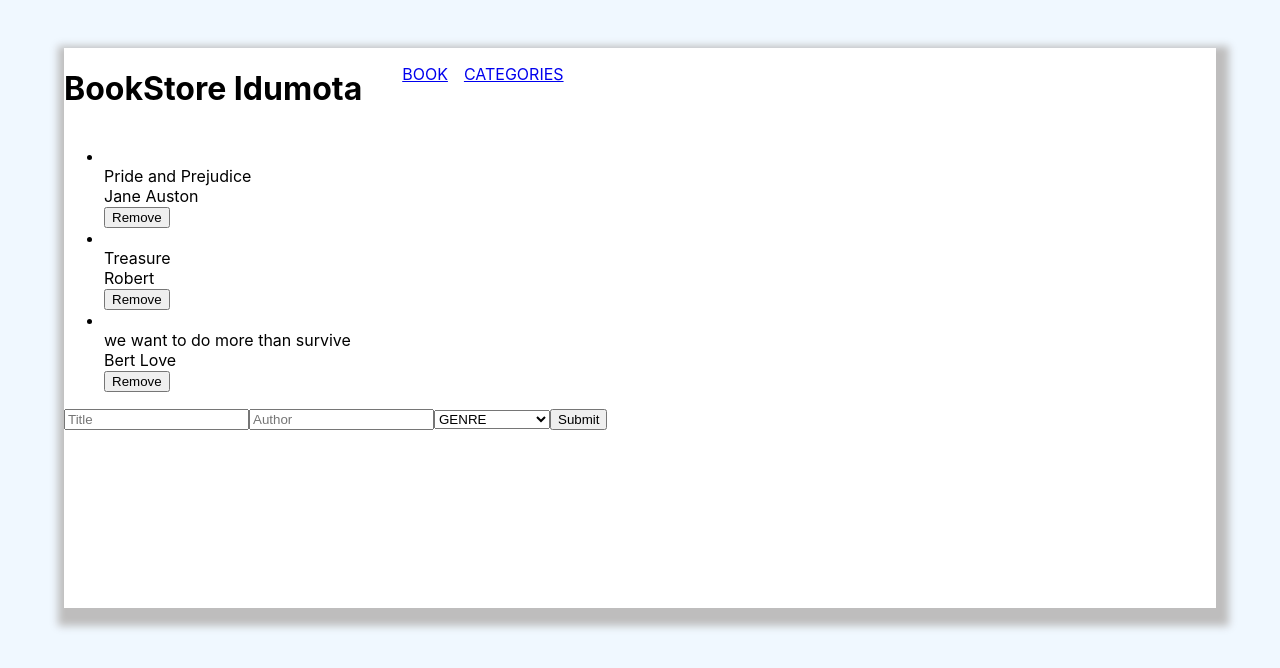
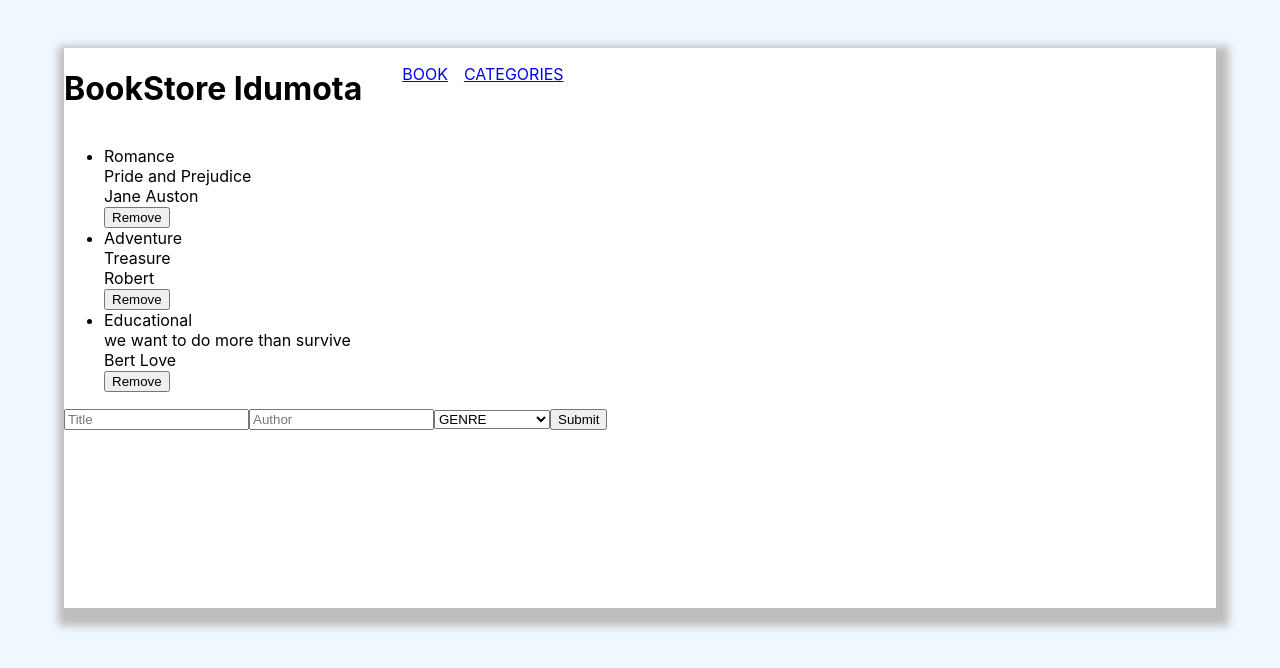
Before and after one commit to V0pe/Bookstore, a React (Create React App) app: page / in a window 1280 px wide. Shown: the top 668 px of the page. Built offline with nearby package versions, Linux system fonts and the light colour scheme.

Commit message:
modified the book

```diff
--- a/src/components/AddBook.js
+++ b/src/components/AddBook.js
@@ -10,7 +10,7 @@ const AddBook = () => {
     genre: '',
   });
 
-  const { title, author, category } = book;
+  const { title, author, genre } = book;
   const dispatch = useDispatch();
 
   const handleSubmit = (e) => {
@@ -54,9 +54,9 @@ const AddBook = () => {
         required
       />
       <select
-        name="category"
-        id="category"
-        value={category}
+        name="genre"
+        id="genre"
+        value={genre}
         onChange={handleChange}
         required
       >
--- a/src/components/SingleBook.js
+++ b/src/components/SingleBook.js
@@ -15,7 +15,7 @@ const SingleBook = (props) => {
 
   return (
     <li id={book.id} key={book.id}>
-      {book.category}
+      {book.genre}
       <br />
       {book.title}
       <br />
--- a/src/redux/books/books.js
+++ b/src/redux/books/books.js
@@ -27,7 +27,7 @@ const initialState = [
     id: uuidv4(),
     author: 'Bert Love',
     title: 'we want to do more than survive',
-    genre: 'educational',
+    genre: 'Educational',
   },
 ];
 const booksReducer = (books = initialState, action) => {
```
